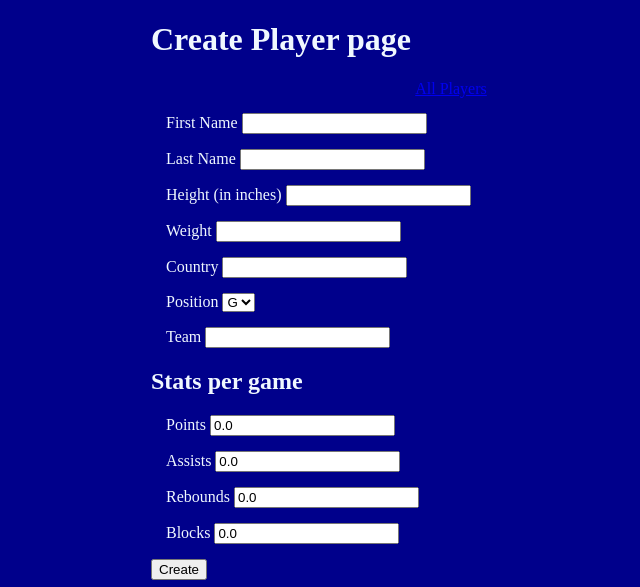
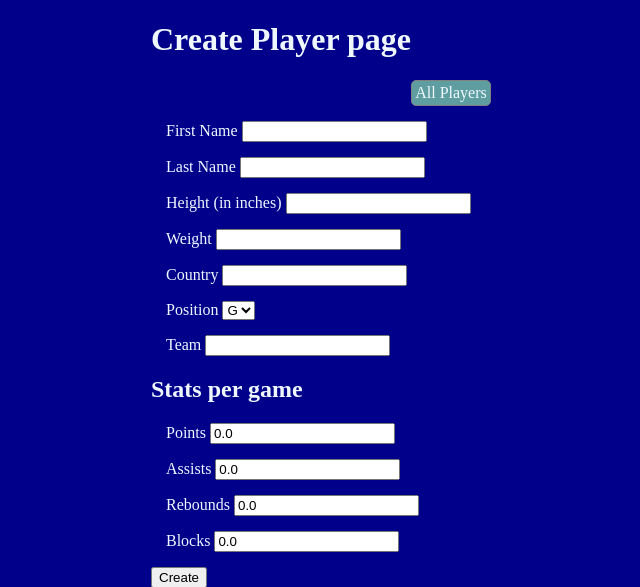
Before and after one commit to Wbradmeyer/chat_bot, a Flask app: page /players/new in a window 1280 px wide. Shown: the top 587 px of the page, without its empty margins (189-829 px from the left). Run offline with Flask 3, Linux system fonts and the light colour scheme.

Commit message:
style links to buttons

```diff
--- a/flask_app/static/css/style.css
+++ b/flask_app/static/css/style.css
@@ -26,3 +26,12 @@ th {
 th, td {
     padding: 5px 20px 5px 5px;
 }
+
+a {
+    color: aliceblue;
+    text-decoration: none;
+    border: 1px solid gray;
+    padding: 3px;
+    border-radius: 5px;
+    background-color: cadetblue;
+}
```
